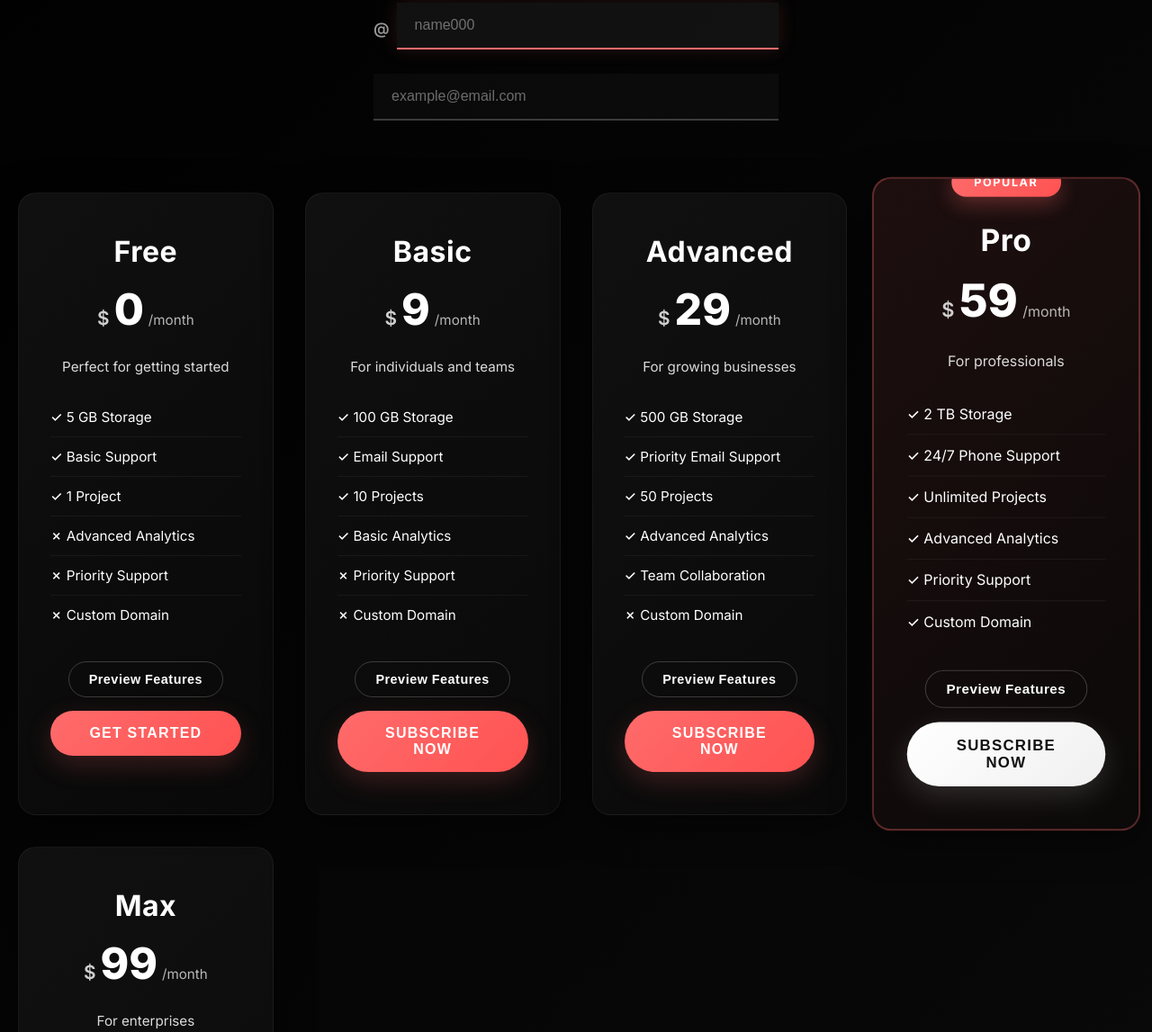
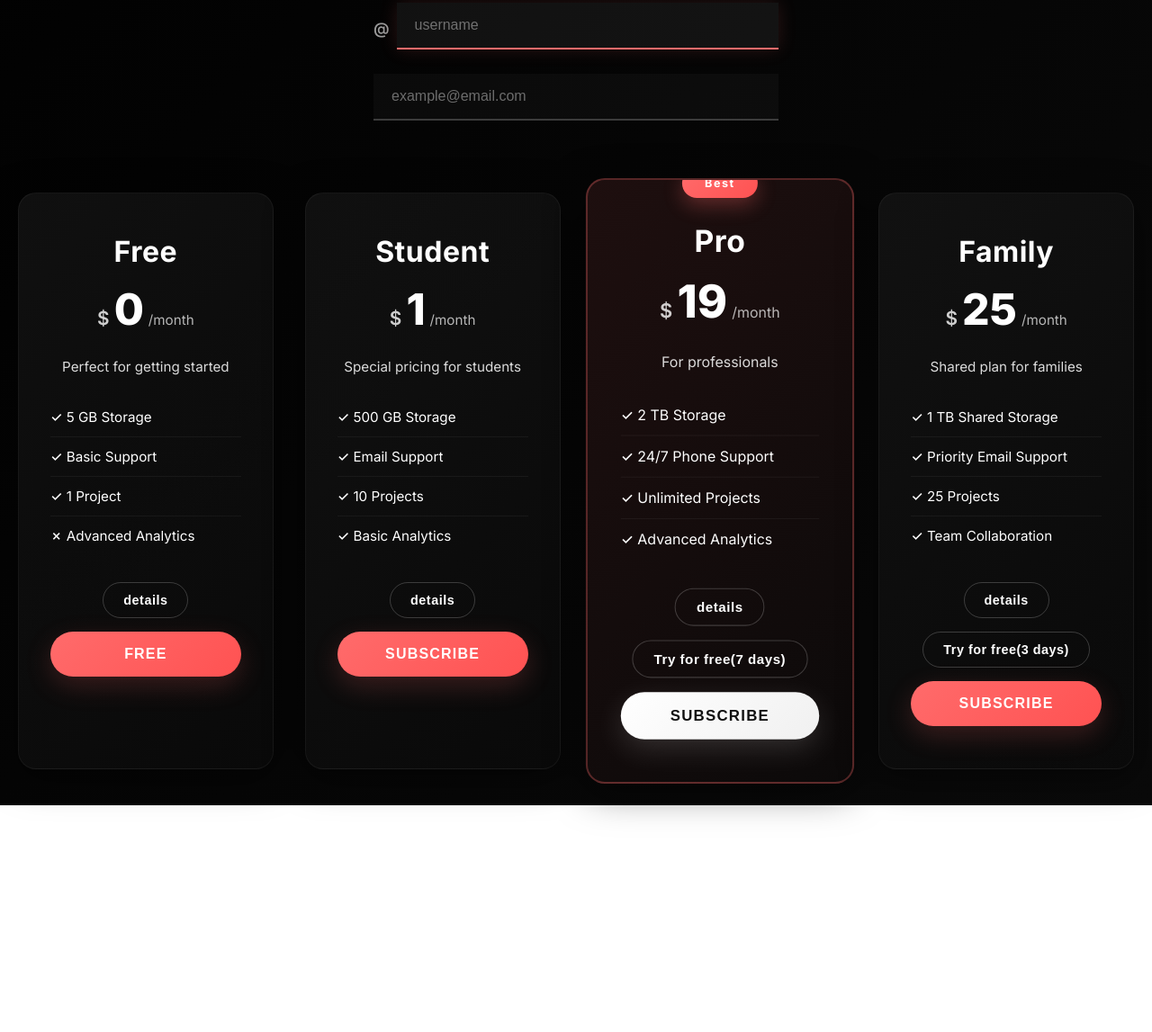
Before and after one commit to wynox-devs/Subscription-demo, a plain HTML site: page index.html in a window 1280 px wide. Shown: the part 420-1567 px from the top of the page at 90% size. After the commit the page ends 1315 px from the top, so only its background shows below. Drawn offline with Linux system fonts and the light colour scheme.

Commit message:
UI: keep only 4 plans (Free, Student, Pro, Family) and update buttons/badges for new design

```diff
--- a/index.html
+++ b/index.html
@@ -12,8 +12,8 @@
     <header class="site-header">
         <div class="header-inner container">
             <div class="brand">
-                <img src="Logo.png" alt="Logo" class="logo">
-                <span class="brand-title">subcrition</span>
+                <img src="Logo.png" alt="Wynox Logo" class="logo">
+                <span class="brand-title">Wynox</span>
             </div>
         </div>
     </header>
@@ -35,7 +35,7 @@
                             type="text"
                             id="usernameInput"
                             class="username-input"
-                            placeholder="name000"
+                            placeholder="username"
                             maxlength="50"
                         >
                     </div>
@@ -73,67 +73,40 @@
                     <li>✓ Basic Support</li>
                     <li>✓ 1 Project</li>
                     <li>✗ Advanced Analytics</li>
-                    <li>✗ Priority Support</li>
-                    <li>✗ Custom Domain</li>
                 </ul>
-                <button class="preview-btn" onclick="showPreview('Free')">Preview Features</button>
-                <button class="subscribe-btn" onclick="handleSubscribe('Free')">Get Started</button>
+                <button class="preview-btn" onclick="showPreview('Free')">details</button>
+                <button class="subscribe-btn outline" onclick="handleSubscribe('Free')">Free</button>
             </div>
 
-            <!-- Basic Plan -->
+            <!-- Student Plan -->
             <div class="pricing-card">
                 <div class="plan-header">
-                    <h2>Basic</h2>
+                    <h2>Student</h2>
                     <div class="price">
                         <span class="currency">$</span>
-                        <span class="amount">9</span>
+                        <span class="amount">1</span>
                         <span class="period">/month</span>
                     </div>
                 </div>
-                <p class="plan-description">For individuals and teams</p>
+                <p class="plan-description">Special pricing for students</p>
                 <ul class="features">
-                    <li>✓ 100 GB Storage</li>
+                    <li>✓ 500 GB Storage</li>
                     <li>✓ Email Support</li>
                     <li>✓ 10 Projects</li>
                     <li>✓ Basic Analytics</li>
-                    <li>✗ Priority Support</li>
-                    <li>✗ Custom Domain</li>
                 </ul>
-                <button class="preview-btn" onclick="showPreview('Basic')">Preview Features</button>
-                <button class="subscribe-btn" onclick="handleSubscribe('Basic')">Subscribe Now</button>
+                <button class="preview-btn" onclick="showPreview('Student')">details</button>
+                <button class="subscribe-btn" onclick="handleSubscribe('Student')">Subscribe</button>
             </div>
 
-            <!-- Advanced Plan -->
-            <div class="pricing-card">
-                <div class="plan-header">
-                    <h2>Advanced</h2>
-                    <div class="price">
-                        <span class="currency">$</span>
-                        <span class="amount">29</span>
-                        <span class="period">/month</span>
-                    </div>
-                </div>
-                <p class="plan-description">For growing businesses</p>
-                <ul class="features">
-                    <li>✓ 500 GB Storage</li>
-                    <li>✓ Priority Email Support</li>
-                    <li>✓ 50 Projects</li>
-                    <li>✓ Advanced Analytics</li>
-                    <li>✓ Team Collaboration</li>
-                    <li>✗ Custom Domain</li>
-                </ul>
-                <button class="preview-btn" onclick="showPreview('Advanced')">Preview Features</button>
-                <button class="subscribe-btn" onclick="handleSubscribe('Advanced')">Subscribe Now</button>
-            </div>
-
-            <!-- Pro Plan -->
+            <!-- Pro Plan (featured) -->
             <div class="pricing-card featured">
-                <div class="badge">POPULAR</div>
+                <div class="badge yellow">Best</div>
                 <div class="plan-header">
                     <h2>Pro</h2>
                     <div class="price">
                         <span class="currency">$</span>
-                        <span class="amount">59</span>
+                        <span class="amount">19</span>
                         <span class="period">/month</span>
                     </div>
                 </div>
@@ -143,34 +116,32 @@
                     <li>✓ 24/7 Phone Support</li>
                     <li>✓ Unlimited Projects</li>
                     <li>✓ Advanced Analytics</li>
-                    <li>✓ Priority Support</li>
-                    <li>✓ Custom Domain</li>
                 </ul>
-                <button class="preview-btn" onclick="showPreview('Pro')">Preview Features</button>
-                <button class="subscribe-btn featured-btn" onclick="handleSubscribe('Pro')">Subscribe Now</button>
+                <button class="preview-btn" onclick="showPreview('Pro')">details</button>
+                <button class="preview-btn" onclick="showPreview('Pro')">Try for free(7 days)</button>
+                <button class="subscribe-btn featured-btn" onclick="handleSubscribe('Pro')">Subscribe</button>
             </div>
 
-            <!-- Max Plan -->
+            <!-- Family Plan -->
             <div class="pricing-card">
                 <div class="plan-header">
-                    <h2>Max</h2>
+                    <h2>Family</h2>
                     <div class="price">
                         <span class="currency">$</span>
-                        <span class="amount">99</span>
+                        <span class="amount">25</span>
                         <span class="period">/month</span>
                     </div>
                 </div>
-                <p class="plan-description">For enterprises</p>
+                <p class="plan-description">Shared plan for families</p>
                 <ul class="features">
-                    <li>✓ 5 TB Storage</li>
-                    <li>✓ Dedicated Support</li>
-                    <li>✓ Unlimited Projects</li>
-                    <li>✓ Enterprise Analytics</li>
-                    <li>✓ Priority Support</li>
-                    <li>✓ Custom Domain</li>
+                    <li>✓ 1 TB Shared Storage</li>
+                    <li>✓ Priority Email Support</li>
+                    <li>✓ 25 Projects</li>
+                    <li>✓ Team Collaboration</li>
                 </ul>
-                <button class="preview-btn" onclick="showPreview('Max')">Preview Features</button>
-                <button class="subscribe-btn" onclick="handleSubscribe('Max')">Subscribe Now</button>
+                <button class="preview-btn" onclick="showPreview('Family')">details</button>
+                <button class="preview-btn" onclick="showPreview('Family')">Try for free(3 days)</button>
+                <button class="subscribe-btn" onclick="handleSubscribe('Family')">Subscribe</button>
             </div>
 
         </div>
```
